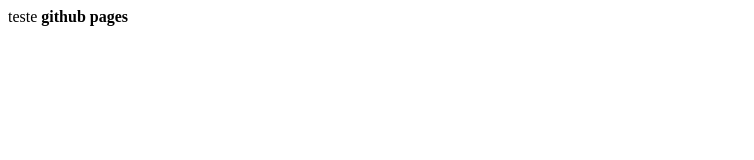
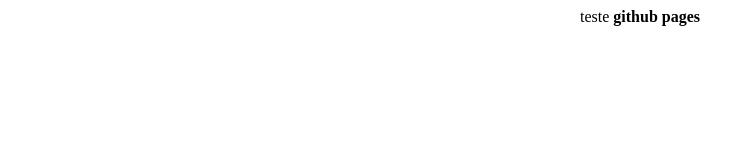
Before and after one commit to sebastiaosergio/sebastiaosergio, a plain HTML site: page index.html in a window 1280 px wide. Shown: the whole page, without its empty margins (0-754 px from the left). Drawn offline with Linux system fonts and the light colour scheme.

Commit message:
Update index.html

```diff
--- a/index.html
+++ b/index.html
@@ -1 +1 @@
-<p>teste <b>github pages</b></p>
+<p style="text-align: center">teste <b>github pages</b></p>
```
